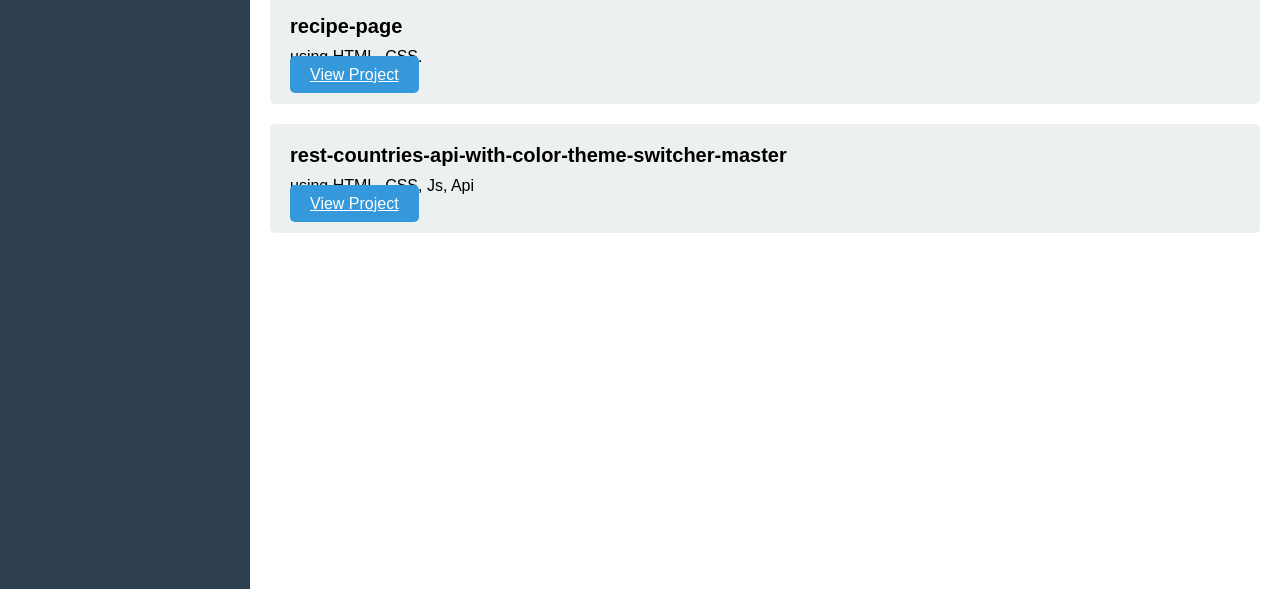
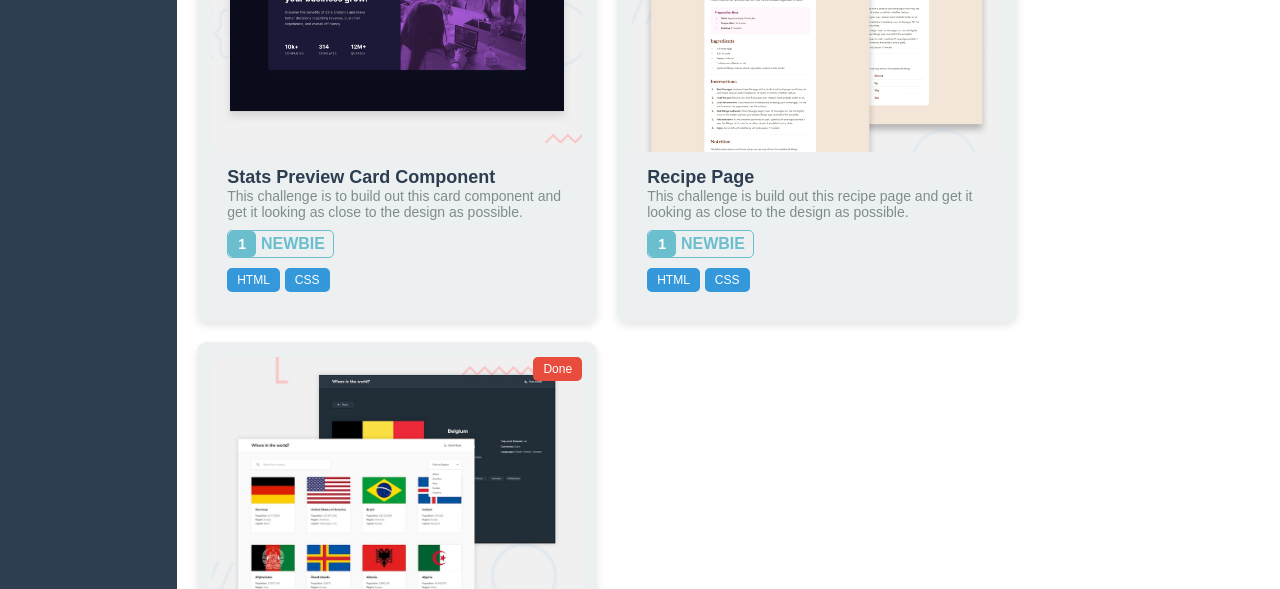
Before and after one commit to shalev396/Frontend-Mentor-projects, a plain HTML site: page index.html in a window 1280 px wide. Shown: the part 211-800 px from the top of the page. Drawn offline with Linux system fonts and the light colour scheme.

Commit message:
redesign main page

```diff
--- a/script.js
+++ b/script.js
@@ -1,46 +1,140 @@
 const projects = [
   {
     id: 1,
-    name: "stats-preview-card-component",
-    description: "using HTML, CSS.",
+    name: "Stats Preview Card Component",
+    description:
+      "This challenge is to build out this card component and get it looking as close to the design as possible.",
+    difficulty: "1",
+    level: "NEWBIE",
+    tags: ["HTML", "CSS"],
+    image: "./stats-preview-card-component-main/design/desktop-preview.jpg", //Frontend-Mentor-projects/stats-preview-card-component-maindesigndesktop-preview.jpg
     link: "/Frontend-Mentor-projects/stats-preview-card-component-main/index.html",
+    badge: "Done",
   },
   {
     id: 2,
-    name: "recipe-page",
-    description: "using HTML, CSS.",
+    name: "Recipe Page",
+    description:
+      "This challenge is build out this recipe page and get it looking as close to the design as possible.",
+    difficulty: "1",
+    level: "NEWBIE",
+    tags: ["HTML", "CSS"],
+    image: "./recipe-page-main/preview.jpg",
     link: "/Frontend-Mentor-projects/recipe-page-main/index.html",
+    badge: "Done",
   },
   {
     id: 3,
-    name: "rest-countries-api-with-color-theme-switcher-master",
-    description: "using HTML, CSS, Js, Api",
+    name: "Rest Countries Api With Color Theme Switcher",
+    description: `This challenge is to integrate with the "REST Countries API" and to pull country data and display it like in the designs.`,
+    difficulty: "4",
+    level: "advanced",
+    tags: ["HTML", "CSS", "JS", "API"],
+    image:
+      "./rest-countries-api-with-color-theme-switcher-master/design/desktop-preview.jpg",
     link: "/Frontend-Mentor-projects/rest-countries-api-with-color-theme-switcher-master/index.html",
+    badge: "Done",
   },
 ];
-
+const level1Color = "rgb(106, 190, 205)";
+const level2Color = "rgb(170, 215, 66)";
+const level3Color = "rgb(241, 182, 4)";
+const level4Color = "rgb(244, 137, 37)";
+const level5Color = "rgb(237, 44, 73)";
 function renderProjects() {
   const projectList = document.getElementById("project-list");
 
   projects.forEach((project) => {
     const li = document.createElement("li");
+    li.className = "project-card";
 
-    const title = document.createElement("div");
+    // Add image
+    const image = document.createElement("img");
+    image.className = "project-image";
+    image.src = project.image;
+    image.alt = project.name;
+
+    // Project details
+    const details = document.createElement("div");
+    details.className = "project-details";
+
+    // Title and link
+    const title = document.createElement("a");
     title.className = "project-title";
     title.textContent = project.name;
+    title.href = project.link;
+    title.target = "_blank";
 
-    const description = document.createElement("div");
+    // Description
+    const description = document.createElement("p");
     description.className = "project-description";
     description.textContent = project.description;
 
-    const button = document.createElement("a");
-    button.className = "project-btn";
-    button.textContent = "View Project";
-    button.href = project.link;
+    // Difficulty and level
+    const difficulty = document.createElement("div");
+    difficulty.className = "project-difficulty";
+    difficulty.innerHTML = `<span class="badge">${project.difficulty}</span> ${project.level}`;
+    switch (project.difficulty) {
+      case "1":
+        difficulty.firstChild.style.backgroundColor = level1Color;
+        difficulty.style.color = level1Color;
+        difficulty.style.borderColor = level1Color;
+        break;
+      case "2":
+        difficulty.firstChild.style.backgroundColor = level2Color;
+        difficulty.style.color = level2Color;
+        difficulty.style.borderColor = level2Color;
+        break;
+      case "3":
+        difficulty.firstChild.style.backgroundColor = level3Color;
+        difficulty.style.color = level3Color;
+        difficulty.style.borderColor = level3Color;
+        break;
+      case "4":
+        difficulty.firstChild.style.backgroundColor = level4Color;
+        difficulty.style.color = level4Color;
+        difficulty.style.borderColor = level4Color;
+        break;
+      case "5":
+        difficulty.firstChild.style.backgroundColor = level5Color;
+        difficulty.style.color = level5Color;
+        difficulty.style.borderColor = level5Color;
+        break;
 
-    li.appendChild(title);
-    li.appendChild(description);
-    li.appendChild(button);
+      default:
+        break;
+    }
+    difficulty.style.fontWeight = "bold";
+    difficulty.style.border = "1px solid";
+    difficulty.style.borderRadius = "5px";
+
+    difficulty.style.paddingRight = "0.5rem";
+    difficulty.style.width = "fit-content";
+
+    // Tags
+    const tags = document.createElement("div");
+    tags.className = "project-tags";
+    project.tags.forEach((tag) => {
+      const tagElement = document.createElement("span");
+      tagElement.className = "project-tag";
+      tagElement.textContent = tag;
+      tags.appendChild(tagElement);
+    });
+
+    // Badge
+    const badge = document.createElement("div");
+    badge.className = "project-badge";
+    badge.textContent = project.badge;
+    console.log("here");
+
+    // Append everything to the card
+    details.appendChild(title);
+    details.appendChild(description);
+    details.appendChild(difficulty);
+    details.appendChild(tags);
+    li.appendChild(image);
+    li.appendChild(details);
+    li.appendChild(badge);
     projectList.appendChild(li);
   });
 }
--- a/styles.css
+++ b/styles.css
@@ -10,19 +10,17 @@ body {
   height: 100vh;
 }
 
-/* Container for sidebar and main content */
 .container {
   display: flex;
   width: 100%;
 }
 
-/* Sidebar styles */
 .sidebar {
   background-color: #2c3e50;
   color: white;
   padding: 20px;
-  width: 250px;
-  height: 100%;
+  width: 200px;
+  height: 100vh;
 }
 
 .sidebar h2 {
@@ -45,10 +43,10 @@ body {
   text-decoration: underline;
 }
 
-/* Main content styles */
 .main-content {
   flex-grow: 1;
   padding: 20px;
+  overflow-y: scroll;
 }
 
 .main-content h1 {
@@ -58,34 +56,91 @@ body {
 /* Project list styling */
 #project-list {
   list-style: none;
+  display: flex;
+  /* grid-template-columns: repeat(3, 1fr); */
+  gap: 20px;
+  width: 100%;
+  flex-wrap: wrap;
 }
 
-#project-list li {
-  margin-bottom: 20px;
-  padding: 20px;
+.project-card {
+  display: flex;
+  flex-direction: column;
   background-color: #ecf0f1;
-  border-radius: 5px;
+  border-radius: 10px;
+  overflow: hidden;
+  box-shadow: 0 4px 8px rgba(0, 0, 0, 0.1);
+  padding: 15px;
+  position: relative;
+  flex-shrink: 0;
+  width: 25rem;
+}
+
+.project-image {
+  width: 100%;
+
+  height: fit-content;
+  object-fit: cover;
+  border-radius: 10px;
+}
+
+.project-details {
+  padding: 15px;
 }
 
 .project-title {
-  font-size: 20px;
+  font-size: 18px;
   font-weight: bold;
+  margin-bottom: 10px;
+  text-decoration: none;
+  color: #2c3e50;
 }
 
 .project-description {
+  font-size: 14px;
+  color: #7f8c8d;
+  margin-bottom: 10px;
+}
+
+.project-difficulty {
+  display: flex;
+  align-items: center;
+  margin-bottom: 10px;
+}
+
+.badge {
+  display: inline-block;
+  /* background-color: rgb(106, 190, 205); */
+  /* background-color: #2ecc71; */
+  color: white;
+  padding: 5px 10px;
+  border-radius: 5px;
+  margin-right: 5px;
+  font-size: 14px;
+}
+
+.project-tags {
   margin-top: 10px;
 }
 
-.project-btn {
-  margin-top: 10px;
-  padding: 10px 20px;
+.project-tag {
+  display: inline-block;
   background-color: #3498db;
   color: white;
-  border: none;
+  padding: 5px 10px;
   border-radius: 5px;
-  cursor: pointer;
+  margin-right: 5px;
+  font-size: 12px;
 }
 
-.project-btn:hover {
-  background-color: #2980b9;
+.project-badge {
+  position: absolute;
+  top: 15px;
+  right: 15px;
+  background-color: #e74c3c;
+  color: white;
+  padding: 5px 10px;
+  border-radius: 5px;
+  font-size: 12px;
+  width: fit-content;
 }
```
